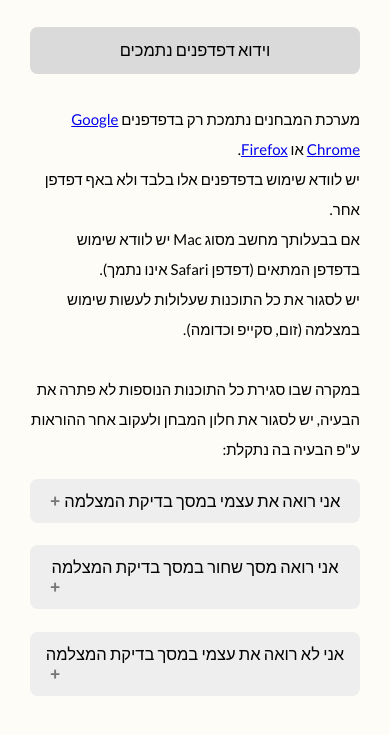
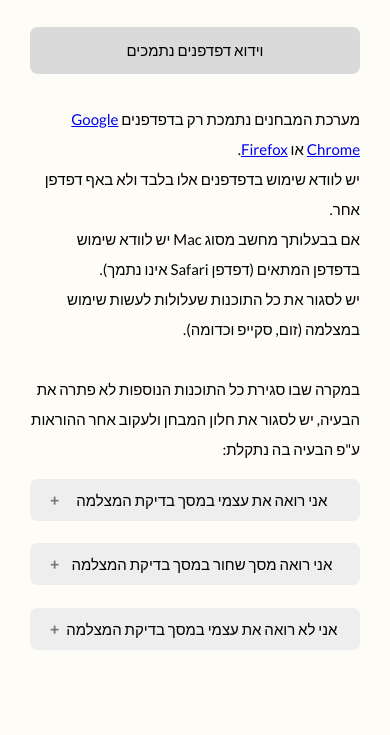
Before and after one commit to TheWarPig/Camera_SOP, a plain HTML site: page index.html in a window 390 px wide. Shown: the part 153-888 px from the top of the page. Drawn offline with Linux system fonts and the light colour scheme.

Commit message:
Thats it

```diff
--- a/styles.css
+++ b/styles.css
@@ -363,7 +363,9 @@ h1 {
   html {
     font-size: 15px;
   }
-
+  .h2div {
+    font-size: 1rem;
+  }
   .logo img {
     height: 50px;
     width: 50px;
```
